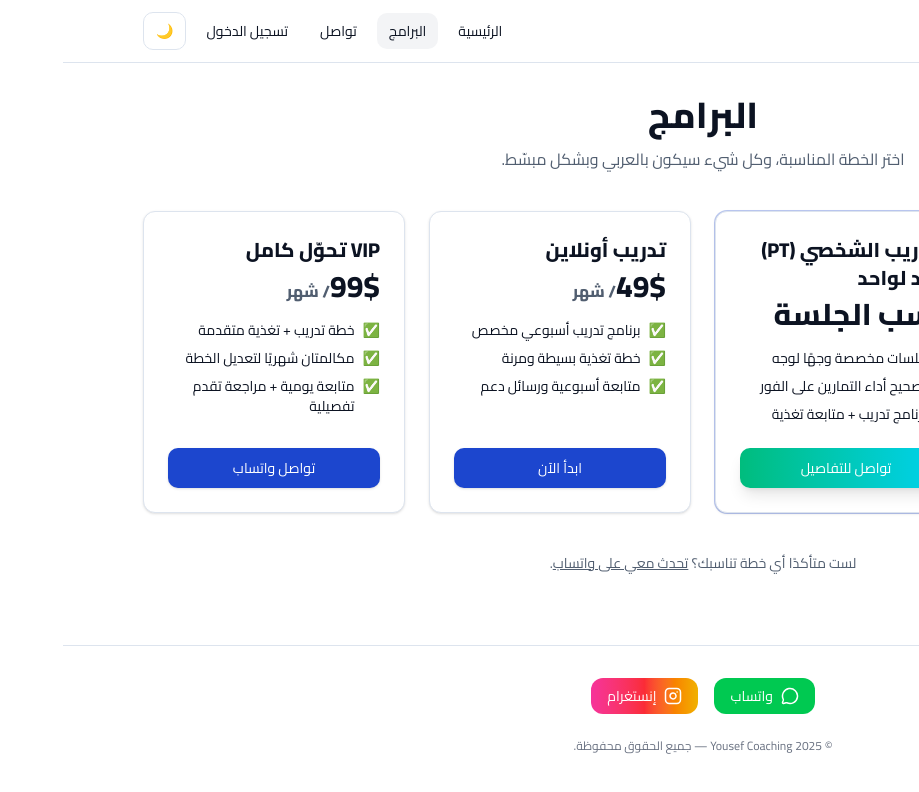
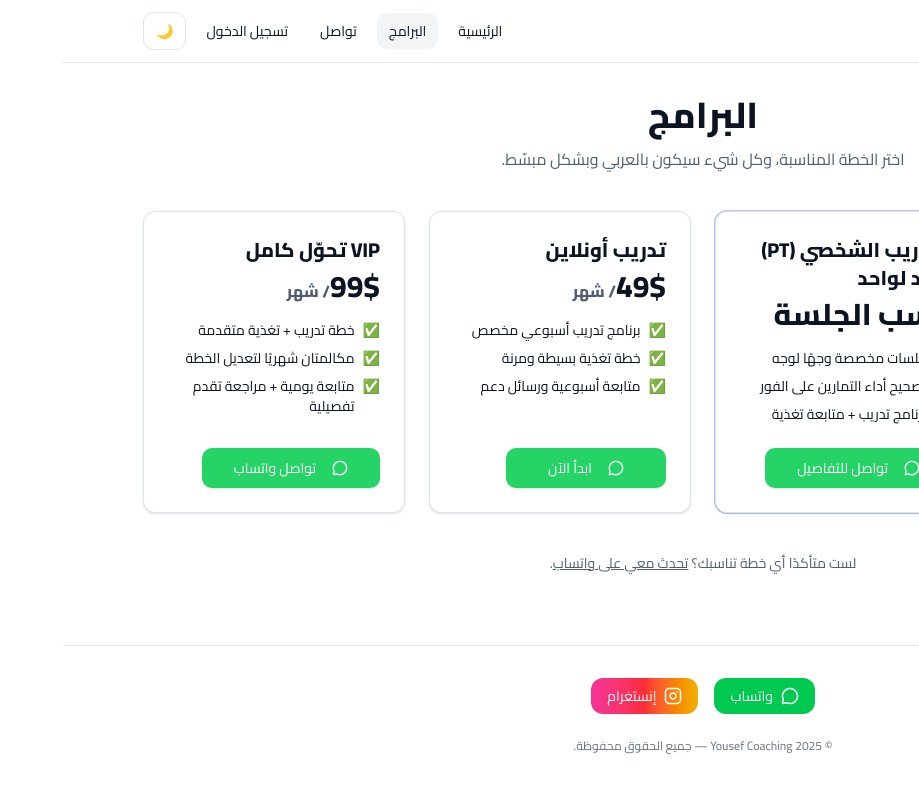
Before and after one commit to YousefHatem/yousef-site, a Next.js app: page /coaching in a window 1280 px wide. Shown: the top 792 px of the page, without its empty margins (361-1280 px from the left). Built offline with nearby package versions, Linux system fonts and the light colour scheme; no server answers.

Commit message:
style: update sections and improve design

```diff
--- a/src/app/coaching/page.tsx
+++ b/src/app/coaching/page.tsx
@@ -1,26 +1,39 @@
 import { Card, CardContent } from "@/components/ui/card";
 import { Button } from "@/components/ui/button";
+import WhatsAppButton from "@/components/common/WhatsAppButton";
 
 export const metadata = {
   title: "البرامج | Yousef Coaching",
   description: "خطط تدريب وتغذية مخصصة مع متابعة أسبوعية.",
 };
 
-// Build a wa.me link using your public env var
+// Optional helper (only used if you keep any non-WhatsApp links)
 function wa(message: string) {
-  const raw = process.env.NEXT_PUBLIC_WHATSAPP_PHONE || "972599484644"; // fallback if missing
+  const raw = process.env.NEXT_PUBLIC_WHATSAPP_PHONE || "972599484644"; // fallback
   const phone = raw.startsWith("+") ? raw.slice(1) : raw;
   return `https://wa.me/${phone}?text=${encodeURIComponent(message)}`;
 }
 
-const plans = [
+// Keep it simple: store the WhatsApp message directly and use <WhatsAppButton />
+type Plan = {
+  name: string;
+  price: string;
+  period: string;
+  features: string[];
+  highlighted?: boolean;
+  cta:
+    | { label: string; message: string } // WhatsApp
+    | { label: string; href: string }; // Regular link (rare)
+};
+
+const plans: Plan[] = [
   {
     name: "استشارة سريعة",
     price: "مجانية",
     period: "",
     cta: {
       label: "حجز استشارة",
-      href: wa("مرحباً يوسف! أريد استشارة سريعة 15 دقيقة."),
+      message: "مرحباً يوسف! أريد استشارة سريعة 15 دقيقة.",
     },
     features: [
       "مكالمة تعريفية 15 دقيقة",
@@ -34,7 +47,7 @@ const plans = [
     period: "",
     cta: {
       label: "تواصل للتفاصيل",
-      href: wa("مرحباً يوسف! أريد الاشتراك في التدريب الشخصي PT."),
+      message: "مرحباً يوسف! أريد الاشتراك في التدريب الشخصي PT.",
     },
     features: [
       "جلسات مخصصة وجهًا لوجه",
@@ -49,7 +62,7 @@ const plans = [
     period: "/ شهر",
     cta: {
       label: "ابدأ الآن",
-      href: wa("مرحباً يوسف! أريد الاشتراك في التدريب الأونلاين."),
+      message: "مرحباً يوسف! أريد الاشتراك في التدريب الأونلاين.",
     },
     features: [
       "برنامج تدريب أسبوعي مخصص",
@@ -63,7 +76,7 @@ const plans = [
     period: "/ شهر",
     cta: {
       label: "تواصل واتساب",
-      href: wa("مرحباً يوسف! أريد الاشتراك في باقة VIP."),
+      message: "مرحباً يوسف! أريد الاشتراك في باقة VIP.",
     },
     features: [
       "خطة تدريب + تغذية متقدمة",
@@ -89,7 +102,6 @@ export default function CoachingPage() {
             key={p.name}
             className={`h-full ${p.highlighted ? "ring-1 ring-primary/30" : ""}`}
           >
-            {/* make the inner content stretch and push the button to the bottom */}
             <CardContent className="p-6 flex h-full flex-col gap-4 justify-between">
               <div className="space-y-4">
                 <div className="space-y-1">
@@ -112,8 +124,16 @@ export default function CoachingPage() {
                 </ul>
               </div>
 
-              {/* button pinned to bottom */}
+              {/* Button pinned to bottom */}
               <div className="pt-2 mt-auto">
+                {"message" in p.cta ? (
+                  <WhatsAppButton
+                    message={p.cta.message}
+                    label={p.cta.label}
+                    size="lg"
+                    // variant="whatsapp" // if you added this variant
+                  />
+                ) : (
                   <Button
                     asChild
                     className="w-full"
@@ -128,6 +148,7 @@ export default function CoachingPage() {
                       {p.cta.label}
                     </a>
                   </Button>
+                )}
               </div>
             </CardContent>
           </Card>
--- a/src/app/contact/page.tsx
+++ b/src/app/contact/page.tsx
@@ -1,4 +1,11 @@
 import ContactClient from "@/components/contact/ContactClient";
+import WhatsAppButton from "@/components/common/WhatsAppButton";
+
+// ...
+<WhatsAppButton
+  message="مرحباً يوسف! 👋 أريد التواصل معك."
+  label="تواصل عبر واتساب"
+/>;
 
 export const metadata = {
   title: "تواصل معنا | Yousef Coaching",
--- a/src/app/dashboard/layout.tsx
+++ b/src/app/dashboard/layout.tsx
@@ -1,22 +1,59 @@
-import { createSupabaseServer } from "@/lib/supabase-server";
+/* eslint-disable @typescript-eslint/no-unused-vars */
+// src/app/dashboard/layout.tsx
 import { redirect } from "next/navigation";
+import { createServerClient } from "@supabase/ssr";
+import { cookies } from "next/headers";
 
 export default async function DashboardLayout({
   children,
 }: {
   children: React.ReactNode;
 }) {
-  const supabase = await createSupabaseServer();
+  const cookieStore = await cookies();
+
+  const supabase = createServerClient(
+    process.env.NEXT_PUBLIC_SUPABASE_URL!,
+    process.env.NEXT_PUBLIC_SUPABASE_ANON_KEY!,
+    {
+      cookies: {
+        get(name: string): string | undefined {
+          return cookieStore.get(name)?.value;
+        },
+        // no-ops to satisfy @supabase/ssr + eslint
+        set(..._args: [string, string, Record<string, unknown>?]): void {},
+        remove(..._args: [string, Record<string, unknown>?]): void {},
+      },
+    }
+  );
+
+  // 1) session
   const {
     data: { user },
   } = await supabase.auth.getUser();
   if (!user) redirect("/login");
 
-  const { data: profile } = await supabase
+  // 2) fetch profile by ID (correct column)
+  let { data: profile } = await supabase
     .from("profiles")
-    .select("role, pt_active")
+    .select("id, role, pt_active, full_name")
     .eq("id", user.id)
     .maybeSingle();
+
+  // 3) if missing, create one for the user (RLS insert policy required)
+  if (!profile) {
+    await supabase.from("profiles").insert({
+      id: user.id,
+      full_name: user.email ?? "User",
+      role: "admin", // you can set 'admin' for your admin account
+      pt_active: true, // and grant PT access
+    });
+    const { data: again } = await supabase
+      .from("profiles")
+      .select("id, role, pt_active, full_name")
+      .eq("id", user.id)
+      .maybeSingle();
+    profile = again ?? null;
+  }
 
   const isAdmin = ["admin", "coach"].includes(profile?.role ?? "");
   const hasAccess = isAdmin || !!profile?.pt_active;
@@ -38,5 +75,7 @@ export default async function DashboardLayout({
     );
   }
 
-  return <>{children}</>;
+  return (
+    <div className="mx-auto max-w-6xl px-4 py-8 space-y-6">{children}</div>
+  );
 }
--- /dev/null
+++ b/src/components/common/WhatsAppButton.tsx
@@ -0,0 +1,63 @@
+"use client";
+
+import { useRef, useState } from "react";
+import { Button } from "@/components/ui/button";
+import { buildWhatsAppLinks } from "@/lib/whatsapp";
+import { toast } from "sonner";
+import { MessageCircle } from "lucide-react";
+
+type Props = {
+  message: string;
+  label?: string;
+  size?: "default" | "sm" | "lg" | "xl";
+  variant?: React.ComponentProps<typeof Button>["variant"];
+};
+
+export default function WhatsAppButton({
+  message,
+  label = "واتساب",
+  size = "lg",
+  variant = "whatsapp",
+}: Props) {
+  const [busy, setBusy] = useState(false);
+  const cooldown = useRef<number | null>(null);
+
+  function openOnce(url: string) {
+    // Avoid multiple opens
+    if (busy) return;
+    setBusy(true);
+    window.open(url, "_blank", "noopener,noreferrer");
+    // Cooldown (prevents double clicks → 429)
+    cooldown.current = window.setTimeout(() => setBusy(false), 2500);
+  }
+
+  function handleClick() {
+    const { primary, fallback } = buildWhatsAppLinks(message);
+
+    try {
+      openOnce(primary);
+      // If primary fails due to network / rate limit, try fallback after a short delay
+      window.setTimeout(() => {
+        if (!busy) return; // already cleared by user interaction
+        openOnce(fallback);
+      }, 1200);
+    } catch {
+      toast.error("تعذر فتح واتساب الآن. جرّب مرة أخرى بعد قليل.");
+      setBusy(false);
+    }
+  }
+
+  return (
+    <Button
+      type="button"
+      size={size}
+      variant={variant}
+      onClick={handleClick}
+      disabled={busy}
+      className="min-w-40"
+    >
+      <MessageCircle className="ml-2" />
+      {busy ? "جارٍ الفتح..." : label}
+    </Button>
+  );
+}
--- /dev/null
+++ b/src/lib/whatsapp.ts
@@ -0,0 +1,16 @@
+export function buildWhatsAppLinks(message: string) {
+  const raw = process.env.NEXT_PUBLIC_WHATSAPP_PHONE || "";
+  const phone = raw.startsWith("+") ? raw.slice(1) : raw; // wa.me requires no '+'
+  const encoded = encodeURIComponent(message);
+
+  // Primary (simple, fast)
+  const primary = `https://wa.me/${phone}?text=${encoded}`;
+
+  // Fallback (older endpoint)
+  const fallback = `https://api.whatsapp.com/send?phone=${phone}&text=${encoded}`;
+
+  // Mobile deep-link (if needed)
+  const deeplink = `whatsapp://send?phone=${phone}&text=${encoded}`;
+
+  return { primary, fallback, deeplink };
+}
```
Lines whose indentation alone changed are shown as unchanged.
